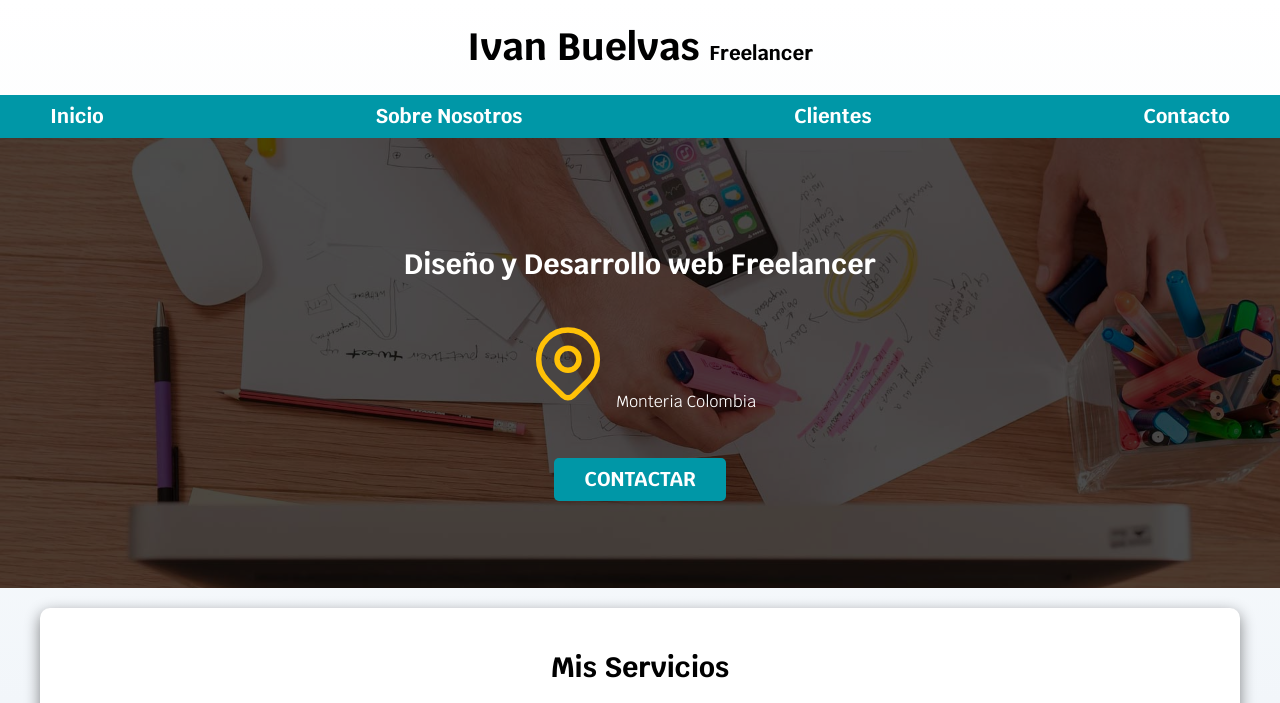
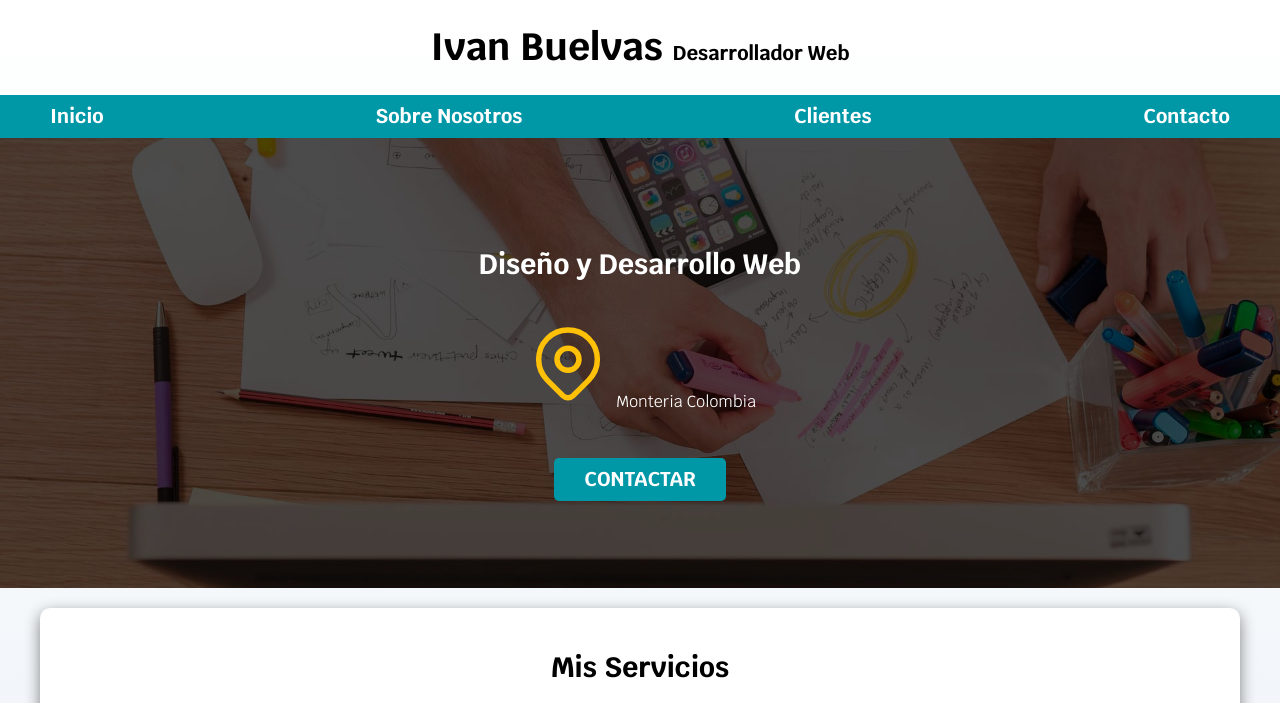
Before and after one commit to IvanBuelvas/inicioPortafolio, a plain HTML site: page index.html in a window 1280 px wide. Shown: the top 703 px of the page. Drawn offline with Linux system fonts and the light colour scheme.

Commit message:
cambio title

```diff
--- a/index.html
+++ b/index.html
@@ -15,7 +15,7 @@
 </head>
 <body>
     <header>
-        <h1 class="titulo">Ivan Buelvas <span>Freelancer</span></h1>
+        <h1 class="titulo">Ivan Buelvas <span>Desarrollador Web</span></h1>
     </header>
 <div class="nav-vg">
     <nav class="navegacion-principal contenedor">
@@ -29,7 +29,7 @@
 
 <section class="hero">
     <div class="contenido-hero">
-        <h2>Diseño y Desarrollo web Freelancer</h2>
+        <h2>Diseño y Desarrollo Web</h2>
 
 
 
```
